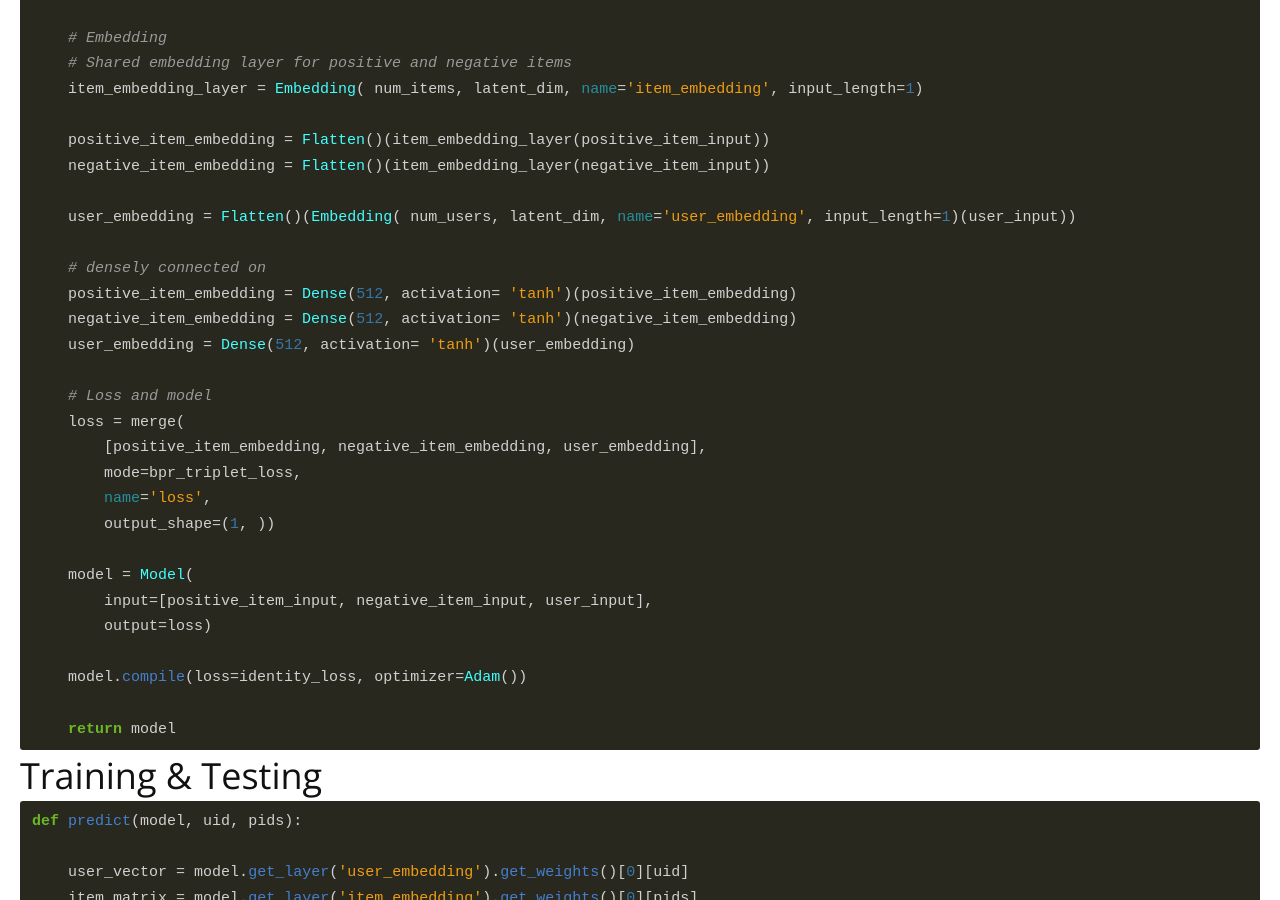
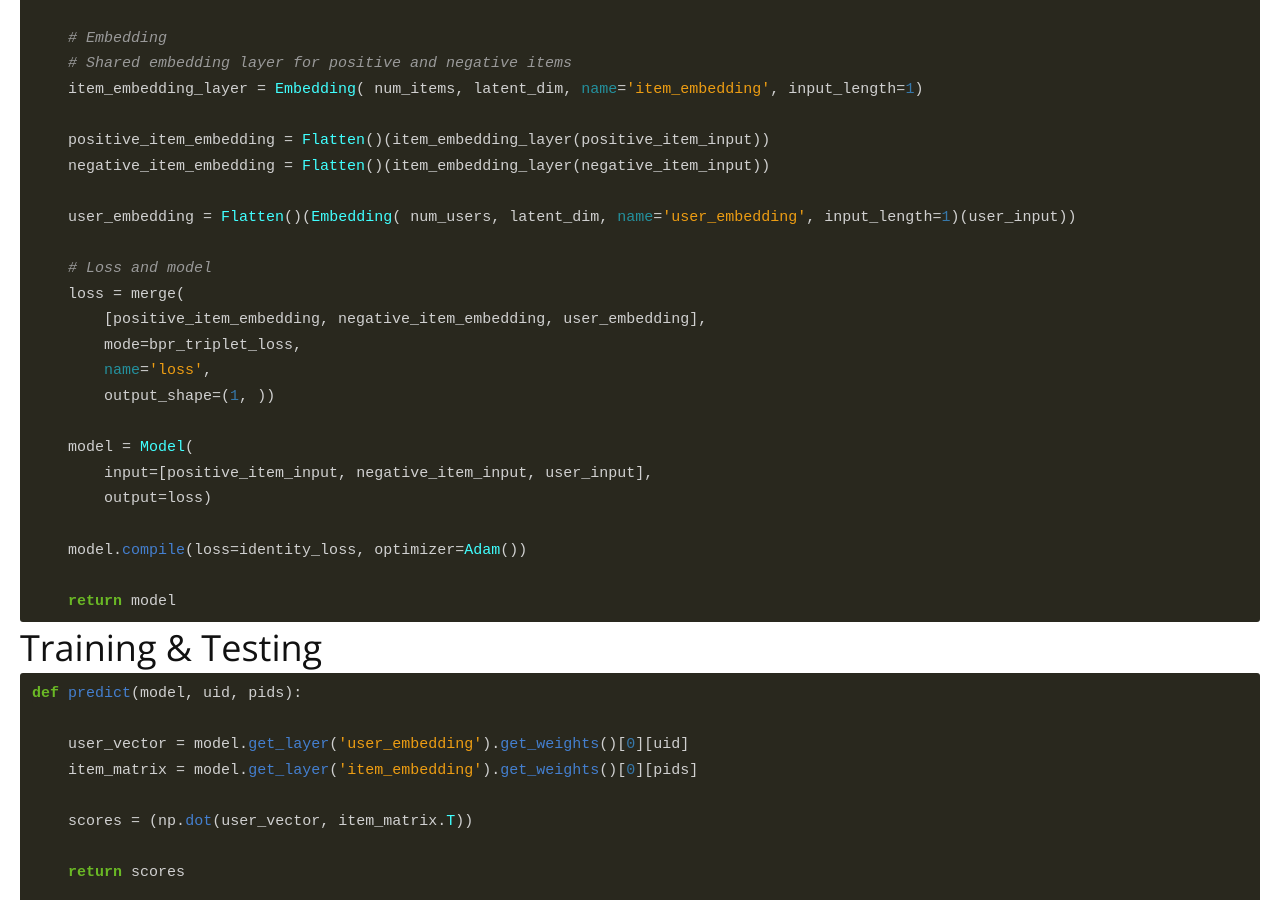
Before and after one commit to wonik/wonikjang.github.io, a Jekyll site: the page built from _posts/2017-09-30-recommnedation_truplet_loss.md, in a window 1280 px wide and 900 px high, scrolled down 5025 px. Built offline with Jekyll 4.4.1, drawn with Linux system fonts in a browser that asks for light colours; nearby versions of some CDN libraries; comment, search, counter and statistics services are not loaded.

Commit message:
Update 2017-09-30-recommnedation_truplet_loss.md

```diff
--- a/_posts/2017-09-30-recommnedation_truplet_loss.md
+++ b/_posts/2017-09-30-recommnedation_truplet_loss.md
@@ -204,11 +204,6 @@ def build_model(num_users, num_items, latent_dim):
 
     user_embedding = Flatten()(Embedding( num_users, latent_dim, name='user_embedding', input_length=1)(user_input))
 
-    # densely connected on
-    positive_item_embedding = Dense(512, activation= 'tanh')(positive_item_embedding)
-    negative_item_embedding = Dense(512, activation= 'tanh')(negative_item_embedding)
-    user_embedding = Dense(512, activation= 'tanh')(user_embedding)
-
     # Loss and model
     loss = merge(
         [positive_item_embedding, negative_item_embedding, user_embedding],
```
